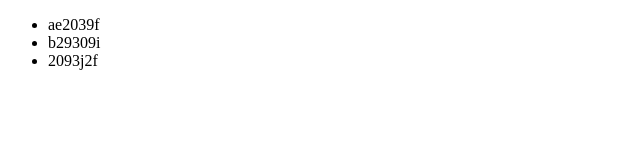
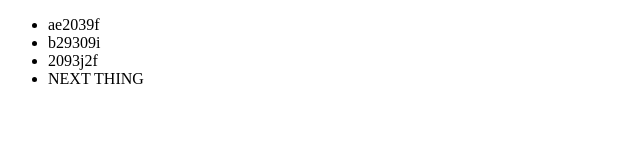
Before and after one commit to bamtron5/forkConflicts, a plain HTML site: page index.html in a window 1280 px wide. Shown: the whole page, without its empty margins (0-640 px from the left). Drawn offline with Linux system fonts and the light colour scheme.

Commit message:
NEXT THING

```diff
--- a/index.html
+++ b/index.html
@@ -10,7 +10,8 @@
       var myCommits = [
         'ae2039f',
         'b29309i',
-        '2093j2f'
+        '2093j2f',
+        'NEXT THING'
       ];
       var myList = document.getElementById("myList");
 
```
